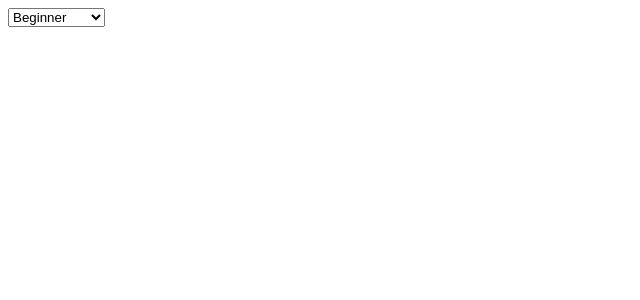
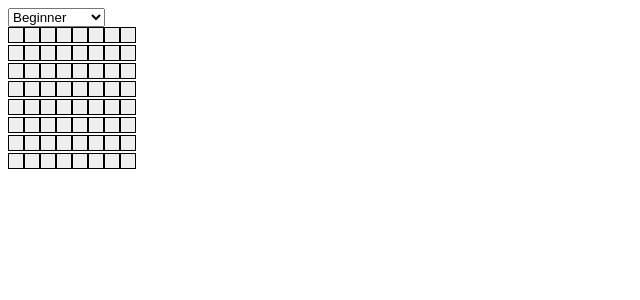
Before and after one commit to kykim00/classum_assign2, a React (Create React App) app: page / in a window 1280 px wide. Shown: the top 300 px of the page, without its empty margins (0-640 px from the left). Built offline with nearby package versions, Linux system fonts and the light colour scheme.

Commit message:
✨ cell 클릭 시 지뢰 생성

```diff
--- a/src/App.tsx
+++ b/src/App.tsx
@@ -2,11 +2,13 @@ import React from "react";
 import { GameSetting } from "./components/GameSetting";
 import { Provider } from "react-redux";
 import store from "./stores";
+import { GameStart } from "./components/GameStart";
 function App() {
   return (
     <>
       <Provider store={store}>
         <GameSetting />
+        <GameStart />
       </Provider>
     </>
   );
--- /dev/null
+++ b/src/components/GameStart.tsx
@@ -0,0 +1,60 @@
+import React, { SyntheticEvent, useState } from "react";
+import { useSelector } from "react-redux";
+import styled from "styled-components";
+import { gameSelector } from "../stores/gameSetting";
+
+export const GameStart = () => {
+  const { width, height, mines } = useSelector(gameSelector);
+  const [isGameStart, setIsGameStart] = useState(false);
+  const onClickFirstCell = () => {
+    generateMines(width, height, mines);
+    setIsGameStart(true);
+  };
+  const onClickCell = () => {
+    console.log("onClickCell");
+  };
+  const onClick = (e: any) => {
+    console.log(e.target.value.split("-"));
+    if (!isGameStart) {
+      onClickFirstCell();
+    } else {
+      onClickCell();
+    }
+  };
+  const generateMines = (width: number, height: number, mines: number) => {
+    const mineMap = new Array(width * height).fill(0);
+    const mineIndex: number[] = [];
+    while (mineIndex.length < mines) {
+      const index = Math.floor(Math.random() * (width * height));
+      if (!mineIndex.includes(index)) {
+        mineIndex.push(index);
+      }
+    }
+    mineIndex.forEach((index) => {
+      mineMap[index] = -1;
+    });
+    console.log(mineMap);
+    return mineMap;
+  };
+  const renderBoard = () => {
+    const board = [];
+    for (let i = 0; i < height; i++) {
+      const row = [];
+      for (let j = 0; j < width; j++) {
+        row.push(
+          <Cell value={`${i}-${j}`} onClick={onClick} key={`${i}-${j}`}></Cell>
+        );
+      }
+      board.push(<div key={i}>{row}</div>);
+    }
+    return board;
+  };
+  return <>{renderBoard()}</>;
+};
+
+const Cell = styled.button`
+  display: inline-block;
+  width: 16px;
+  height: 16px;
+  border: 1px solid black;
+`;
```
